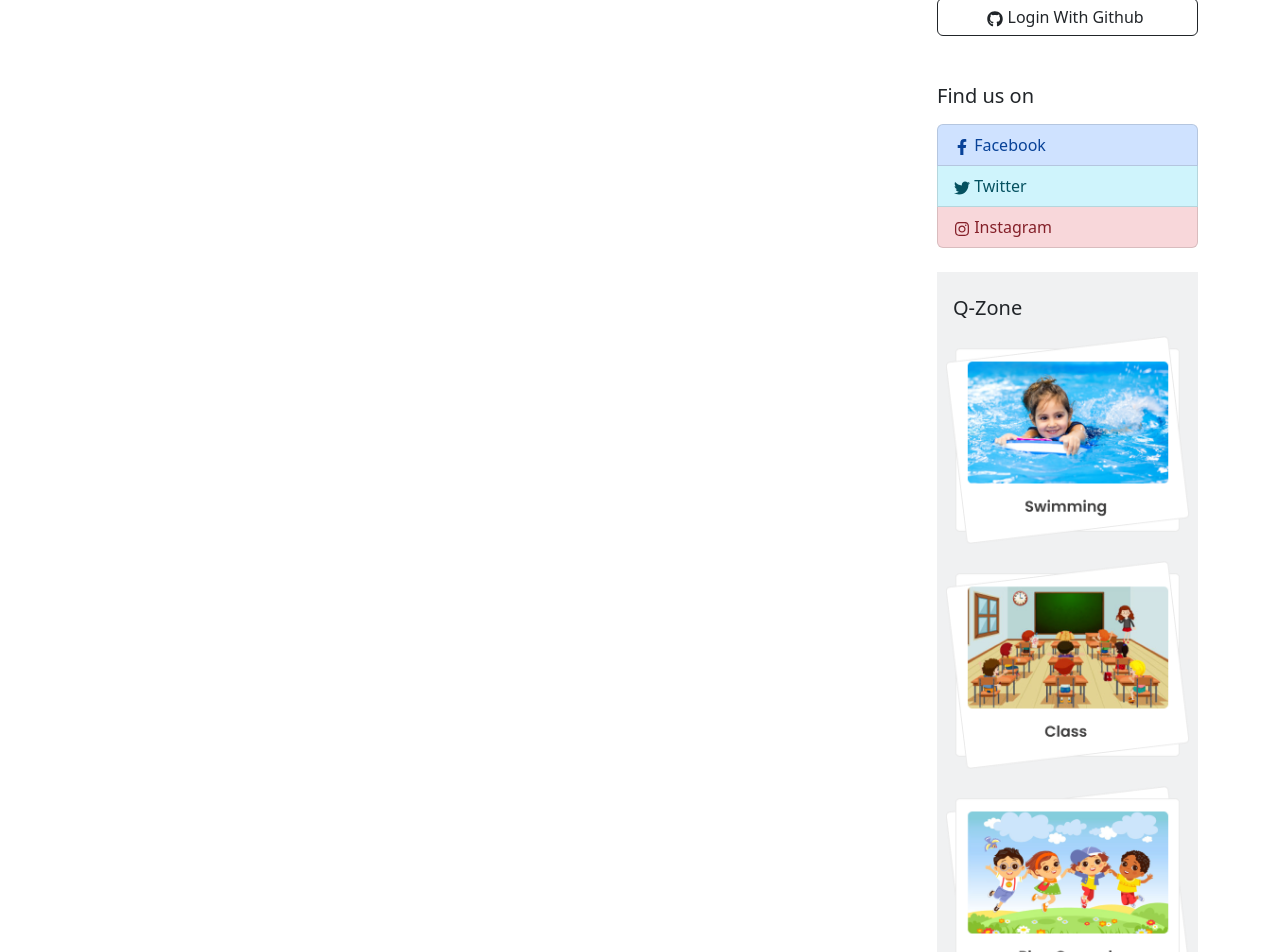
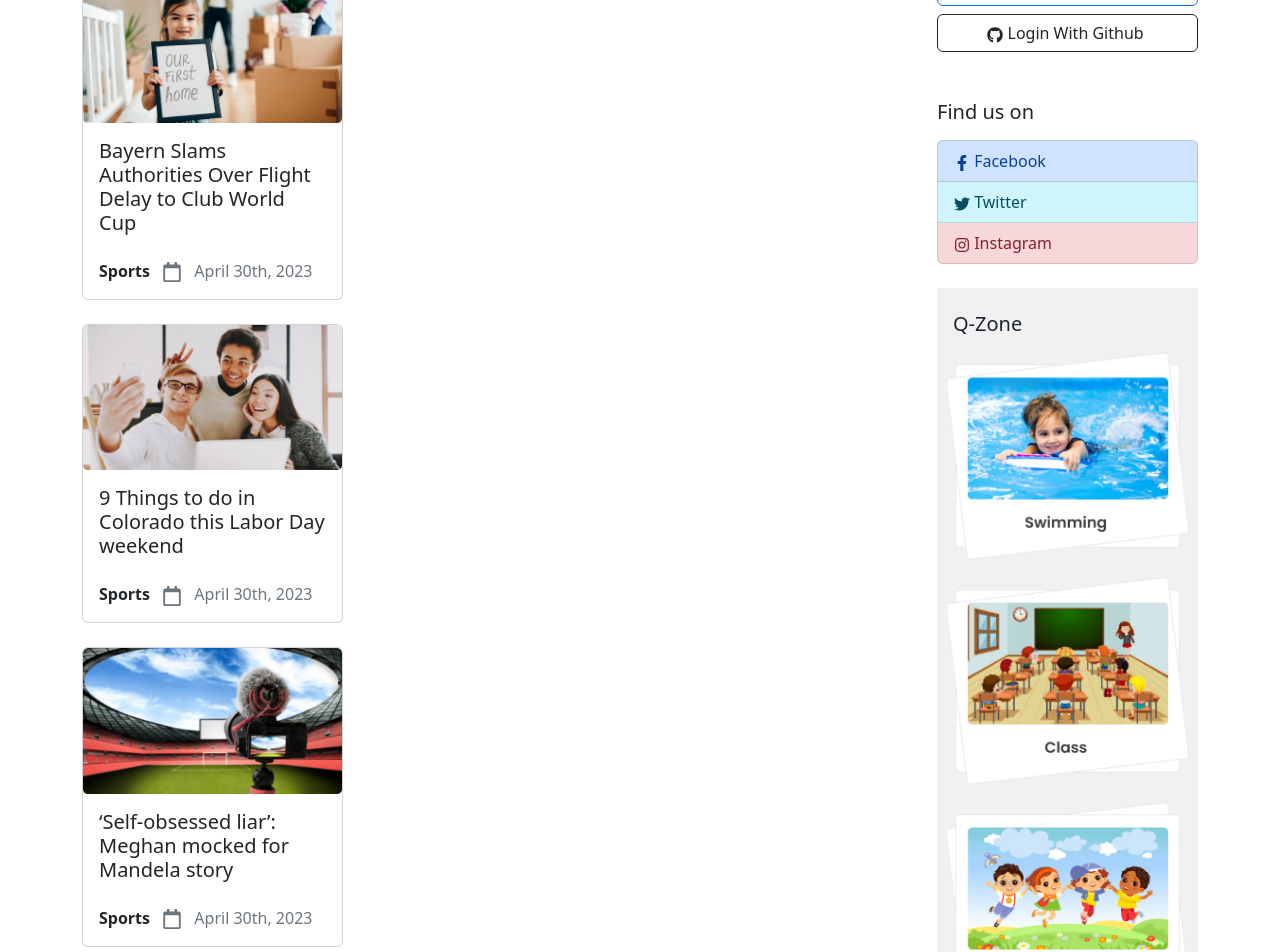
Before and after one commit to protap9ghosh/the-dragon-news-client, a React (Vite) app: page / in a window 1280 px wide. Shown: the part 420-1372 px from the top of the page. Built offline with nearby package versions, Linux system fonts and the light colour scheme; no server answers.

Commit message:
add news card

```diff
--- a/src/pages/Home/Category/Category.jsx
+++ b/src/pages/Home/Category/Category.jsx
@@ -8,7 +8,7 @@ const Category = () => {
 
     return (
         <div>
-            <h2>This Category News: {categoryNews.length}</h2>
+            <h3 className='mb-3'>This Category News: {categoryNews.length}</h3>
             {
                 categoryNews.map(news => <NewsCard
                     key={news._id}
--- a/src/pages/News/EditorsInsight/EditorsInsight.jsx
+++ b/src/pages/News/EditorsInsight/EditorsInsight.jsx
@@ -3,8 +3,12 @@ import { Card, Col, Row } from 'react-bootstrap';
 import firstPic from '../../../assets/1.png';
 import secondPic from '../../../assets/2.png';
 import thirdPic from '../../../assets/3.png';
+import moment from 'moment';
+import { FaRegCalendar } from 'react-icons/fa';
 
 const EditorsInsight = () => {
+    // const { title, details, image_url, author, rating, total_view } = news;
+
     return (
         <div className='mt-5'>
             <h4>Editors Insight</h4>
@@ -13,13 +17,14 @@ const EditorsInsight = () => {
                     <Card>
                         <Card.Img className='p-2' variant="top" src={firstPic} />
                         <Card.Body>
-                            <Card.Title>Card title</Card.Title>
-                            <Card.Text>
-                                This is a longer card with supporting text below as a natural
-                                lead-in to additional content. This content is a little bit
-                                longer.
+                            <Card.Title>21 The Most Stylish Wedding Guest Dresses For Spring</Card.Title>
+                            <Card.Text className='mt-3'>
+                                Mercedes’ George Russell arrived at the Zandvoort paddock wearing a Daniel Ricciardo merchandise ahead of the Dutch GP.
                             </Card.Text>
                         </Card.Body>
+                        <Card.Footer>
+                            <FaRegCalendar className='text-secondary fs-5 mx-2' /> <span className='text-secondary fw-semibold'>{moment().format('MMMM Do, YYYY')}</span>
+                        </Card.Footer>
                     </Card>
                 </Col>
 
@@ -27,13 +32,14 @@ const EditorsInsight = () => {
                     <Card>
                         <Card.Img className='p-2' variant="top" src={secondPic} />
                         <Card.Body>
-                            <Card.Title>Card title</Card.Title>
-                            <Card.Text>
-                                This is a longer card with supporting text below as a natural
-                                lead-in to additional content. This content is a little bit
-                                longer.
+                            <Card.Title>9 Things to do in Colorado this Labor Day weekend</Card.Title>
+                            <Card.Text className='mt-3'>
+                                Strong rumors have linked him back to a move to Alpine. Team boss Otmar Szafnauer has not confirmed anything as of yet, but he remains the favorite.
                             </Card.Text>
                         </Card.Body>
+                        <Card.Footer>
+                            <FaRegCalendar className='text-secondary fs-5 mx-2' /> <span className='text-secondary fw-semibold'>{moment().format('MMMM Do, YYYY')}</span>
+                        </Card.Footer>
                     </Card>
                 </Col>
 
@@ -41,13 +47,14 @@ const EditorsInsight = () => {
                     <Card>
                         <Card.Img className='p-2' variant="top" src={thirdPic} />
                         <Card.Body>
-                            <Card.Title>Card title</Card.Title>
-                            <Card.Text>
-                                This is a longer card with supporting text below as a natural
-                                lead-in to additional content. This content is a little bit
-                                longer.
+                            <Card.Title>‘Self-obsessed liar’: Meghan mocked for Mandela story</Card.Title>
+                            <Card.Text className='mt-3'>
+                                This is especially because their junior driver Oscar Piastri, who was first choice to replace at the team is reportedly on his way to McLaren.
                             </Card.Text>
                         </Card.Body>
+                        <Card.Footer>
+                            <FaRegCalendar className='text-secondary fs-5 mx-2' /> <span className='text-secondary fw-semibold'>{moment().format('MMMM Do, YYYY')}</span>
+                        </Card.Footer>
                     </Card>
                 </Col>
             </Row>
--- a/src/pages/Shared/Footer/Footer.jsx
+++ b/src/pages/Shared/Footer/Footer.jsx
@@ -3,7 +3,7 @@ import React from 'react';
 const Footer = () => {
     return (
         <div>
-            <p className='text-center'>&copy; Copyright of my Dragon News</p>
+            <p className='text-center mt-5'>&copy; Copyright of my Dragon News</p>
         </div>
     );
 };
--- a/src/pages/Shared/Header/Header.jsx
+++ b/src/pages/Shared/Header/Header.jsx
@@ -22,7 +22,7 @@ const Header = () => {
                 </Marquee>
             </div>
 
-            <Navbar collapseOnSelect expand="lg" bg="light" variant="light">
+            <Navbar className='my-3' collapseOnSelect expand="lg" bg="light" variant="light">
                 <Container>
                     <Navbar.Toggle aria-controls="responsive-navbar-nav" />
                     <Navbar.Collapse id="responsive-navbar-nav">
--- a/src/pages/Shared/LeftNav/LeftNav.jsx
+++ b/src/pages/Shared/LeftNav/LeftNav.jsx
@@ -1,6 +1,12 @@
 import React, { useEffect, useState } from 'react';
 import { Link } from 'react-router-dom';
 import './LeftNav.css'
+import firstPic from '../../../assets/1.png';
+import secondPic from '../../../assets/2.png';
+import thirdPic from '../../../assets/3.png';
+import { Card, Col, Row } from 'react-bootstrap';
+import { FaRegCalendar } from 'react-icons/fa';
+import moment from 'moment';
 
 const LeftNav = () => {
     const [categories, setCategories] = useState([]);
@@ -14,6 +20,7 @@ const LeftNav = () => {
 
     return (
         <div>
+            <div>
                 <h5>ALL Category</h5>
                 <div>
                     {
@@ -26,6 +33,47 @@ const LeftNav = () => {
                     }
                 </div>
             </div>
+
+            <div className='mt-3'>
+                <Row xs={1} md={2} lg={1} className="g-4 pt-2">
+                    <Col>
+                        <Card>
+                            <Card.Img variant="top" src={firstPic} />
+                            <Card.Body>
+                                <Card.Title className='mb-4'>Bayern Slams Authorities Over Flight Delay to Club World Cup</Card.Title>
+                                <Card.Text>
+                                    <span className='fw-semibold'>Sports</span> <FaRegCalendar className='text-secondary fs-5 mx-2' /> <span className='text-secondary'>{moment().format('MMMM Do, YYYY')}</span>
+                                </Card.Text>
+                            </Card.Body>
+                        </Card>
+                    </Col>
+
+                    <Col>
+                        <Card>
+                            <Card.Img variant="top" src={secondPic} />
+                            <Card.Body>
+                                <Card.Title className='mb-4'>9 Things to do in Colorado this Labor Day weekend</Card.Title>
+                                <Card.Text>
+                                    <span className='fw-semibold'>Sports</span> <FaRegCalendar className='text-secondary fs-5 mx-2' /> <span className='text-secondary'>{moment().format('MMMM Do, YYYY')}</span>
+                                </Card.Text>
+                            </Card.Body>
+                        </Card>
+                    </Col>
+
+                    <Col>
+                        <Card>
+                            <Card.Img variant="top" src={thirdPic} />
+                            <Card.Body>
+                                <Card.Title className='mb-4'>‘Self-obsessed liar’: Meghan mocked for Mandela story</Card.Title>
+                                <Card.Text>
+                                    <span className='fw-semibold'>Sports</span> <FaRegCalendar className='text-secondary fs-5 mx-2' /> <span className='text-secondary'>{moment().format('MMMM Do, YYYY')}</span>
+                                </Card.Text>
+                            </Card.Body>
+                        </Card>
+                    </Col>
+                </Row>
+            </div>
+        </div>
     );
 };
 
```
Lines whose indentation alone changed are shown as unchanged.
